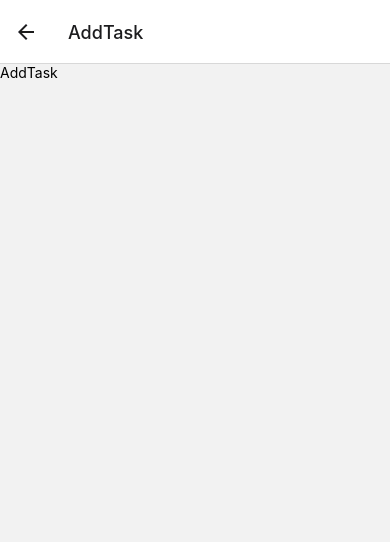
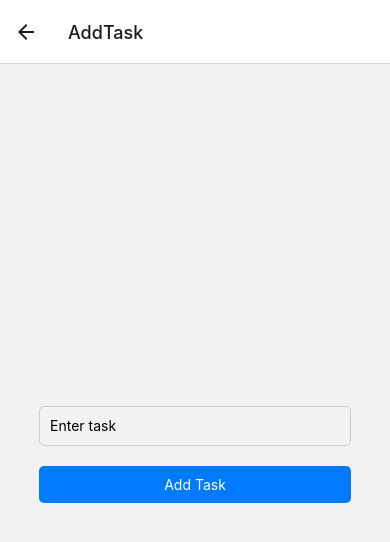
Before and after one commit to sacden/todolist, a React Native app: screen /AddTask in a window 390 px wide. Shown: the top 542 px of the page. Built offline with nearby package versions, Linux system fonts and the light colour scheme.

Commit message:
add: AddTask screen & async storage

```diff
--- a/package.json
+++ b/package.json
@@ -10,6 +10,7 @@
     "test": "jest"
   },
   "dependencies": {
+    "@react-native-async-storage/async-storage": "^1.22.2",
     "@react-native-community/checkbox": "^0.5.17",
     "@react-navigation/native": "^6.1.12",
     "@react-navigation/stack": "^6.3.23",
--- a/src/components/screens/AddTaskScreen.jsx
+++ b/src/components/screens/AddTaskScreen.jsx
@@ -1,12 +1,89 @@
-import React from 'react';
-import {View, Text} from 'react-native';
+import React, {useState} from 'react';
+import {
+  View,
+  TextInput,
+  StyleSheet,
+  TouchableOpacity,
+  Text,
+  SafeAreaView,
+} from 'react-native';
+import AsyncStorage from '@react-native-async-storage/async-storage';
 
-const AddTask = () => {
+const AddTaskScreen = ({navigation}) => {
+  const [text, setText] = useState('');
+
+  const handleAddTask = async taskText => {
+    const newTask = {
+      id: Date.now(), // Generating unique ID
+      text: taskText,
+      completed: false,
+    };
+
+    try {
+      // Getting task list
+      const tasksJson = await AsyncStorage.getItem('tasks');
+      const tasks = tasksJson ? JSON.parse(tasksJson) : [];
+
+      // Add new task
+      tasks.push(newTask);
+
+      // Saving updated task list
+      await AsyncStorage.setItem('tasks', JSON.stringify(tasks));
+
+      // Back to previous screen
+      navigation.goBack();
+    } catch (error) {
+      console.error('Error during adding a task: ', error);
+    }
+  };
+
   return (
-    <View>
-      <Text>AddTask</Text>
-    </View>
+    <SafeAreaView style={styles.safeArea}>
+      <View style={styles.container}>
+        <TextInput
+          value={text}
+          onChangeText={setText}
+          placeholder="Enter task"
+          style={styles.input}
+        />
+        <TouchableOpacity
+          onPress={() => handleAddTask(text)}
+          style={styles.button}>
+          <Text style={styles.buttonText}>Add Task</Text>
+        </TouchableOpacity>
+      </View>
+    </SafeAreaView>
   );
 };
 
-export default AddTask;
+const styles = StyleSheet.create({
+  safeArea: {
+    flex: 1,
+  },
+  container: {
+    flex: 1,
+    justifyContent: 'center',
+    alignItems: 'center',
+  },
+  input: {
+    width: '80%',
+    marginBottom: 20,
+    paddingHorizontal: 10,
+    height: 40,
+    borderColor: '#ccc',
+    borderRadius: 5,
+    borderWidth: 1,
+  },
+  button: {
+    backgroundColor: '#007bff',
+    width: '80%',
+    padding: 10,
+    borderRadius: 5,
+    alignItems: 'center',
+  },
+  buttonText: {
+    color: '#ffffff',
+  },
+});
+
+export default AddTaskScreen;
--- a/src/components/screens/LoginScreen.jsx
+++ b/src/components/screens/LoginScreen.jsx
@@ -1,7 +1,6 @@
 import React, {useState} from 'react';
 import {
   SafeAreaView,
-  StatusBar,
   View,
   TextInput,
   TouchableOpacity,
@@ -10,7 +9,7 @@ import {
   Text,
 } from 'react-native';
 
-const Login = ({navigation}) => {
+const LoginScreen = ({navigation}) => {
   const [username, setUsername] = useState('');
   const [password, setPassword] = useState('');
 
@@ -24,7 +23,6 @@ const Login = ({navigation}) => {
 
   return (
     <SafeAreaView style={styles.safeArea}>
-      <StatusBar />
       <View style={styles.container}>
         <TextInput
           placeholder="Login"
@@ -78,4 +76,4 @@ const styles = StyleSheet.create({
   },
 });
 
-export default Login;
+export default LoginScreen;
--- a/src/components/screens/TaskListScreen.jsx
+++ b/src/components/screens/TaskListScreen.jsx
@@ -1,49 +1,85 @@
-import React, {useState} from 'react';
+import React, {useState, useCallback} from 'react';
+import {useFocusEffect} from '@react-navigation/native';
 import {
   View,
   Text,
   SafeAreaView,
-  StatusBar,
   StyleSheet,
   TextInput,
   TouchableOpacity,
 } from 'react-native';
 import CheckBox from '@react-native-community/checkbox';
 
-const TaskList = ({navigation}) => {
-  const [tasks, setTasks] = useState([
-    {id: 1, text: 'Task 1', completed: false},
-    {id: 2, text: 'Task 2', completed: true},
-  ]);
+import AsyncStorage from '@react-native-async-storage/async-storage';
 
-  const deleteTask = taskId => {
-    setTasks(tasks.filter(task => task.id !== taskId));
+const TaskListScreen = ({navigation}) => {
+  const [tasks, setTasks] = useState([]);
+
+  //loading tasks from AsyncStorage
+  const loadTasks = async () => {
+    const tasksJson = await AsyncStorage.getItem('tasks');
+    const loadedTasks = tasksJson ? JSON.parse(tasksJson) : [];
+    setTasks(loadedTasks);
   };
 
-  const updateTaskText = (id, newText) => {
-    setTasks(
-      tasks.map(task => {
+  // Ensures task list updates every time we open this screen
+  useFocusEffect(
+    useCallback(() => {
+      loadTasks();
+    }, []),
+  );
+
+  //Editing text in a task list
+  const updateTaskText = async (id, newText) => {
+    try {
+      const tasksJson = await AsyncStorage.getItem('tasks');
+      let tasks = tasksJson ? JSON.parse(tasksJson) : [];
+      const updatedTasks = tasks.map(task => {
         if (task.id === id) {
           return {...task, text: newText};
         }
         return task;
-      }),
-    );
+      });
+      await AsyncStorage.setItem('tasks', JSON.stringify(updatedTasks));
+      setTasks(updatedTasks);
+    } catch (error) {
+      console.error('Error during updating text in the task: ', error);
+    }
   };
 
-  const toggleTaskCompletion = taskId => {
+  //Deleting a task from our TaskList
+  const deleteTask = async taskId => {
+    try {
+      const tasksJson = await AsyncStorage.getItem('tasks');
+      let tasks = tasksJson ? JSON.parse(tasksJson) : [];
+      const filteredTasks = tasks.filter(task => task.id !== taskId);
+      await AsyncStorage.setItem('tasks', JSON.stringify(filteredTasks));
+      setTasks(filteredTasks);
+    } catch (error) {
+      console.error('Error during deleting: ', error);
+    }
+  };
+
+  //checking or unchecking task in a task list
+  const toggleTaskCompletion = async taskId => {
+    try {
+      const tasksJson = await AsyncStorage.getItem('tasks');
+      let tasks = tasksJson ? JSON.parse(tasksJson) : [];
       const updatedTasks = tasks.map(task => {
         if (task.id === taskId) {
           return {...task, completed: !task.completed};
         }
         return task;
       });
+      await AsyncStorage.setItem('tasks', JSON.stringify(updatedTasks));
       setTasks(updatedTasks);
+    } catch (error) {
+      console.error('Error during changing status of the task: ', error);
+    }
   };
 
   return (
     <SafeAreaView style={styles.safeArea}>
-      <StatusBar />
       <View style={styles.container}>
         {tasks.map(task => (
           <View key={task.id} style={styles.taskContainer}>
@@ -110,13 +146,14 @@ const styles = StyleSheet.create({
   deleteButton: {
     width: 25,
     backgroundColor: 'red',
-    borderRadius: 5,
+    borderRadius: 15,
     padding: 5,
     alignItems: 'center',
   },
   deleteButtonText: {
     color: '#ffffff',
+    fontSize: 12,
   },
 });
 
-export default TaskList;
+export default TaskListScreen;
```
Also changed, not shown: 3 other files (tests, documents, lock files or other folders). Lines whose indentation alone changed are shown as unchanged.
